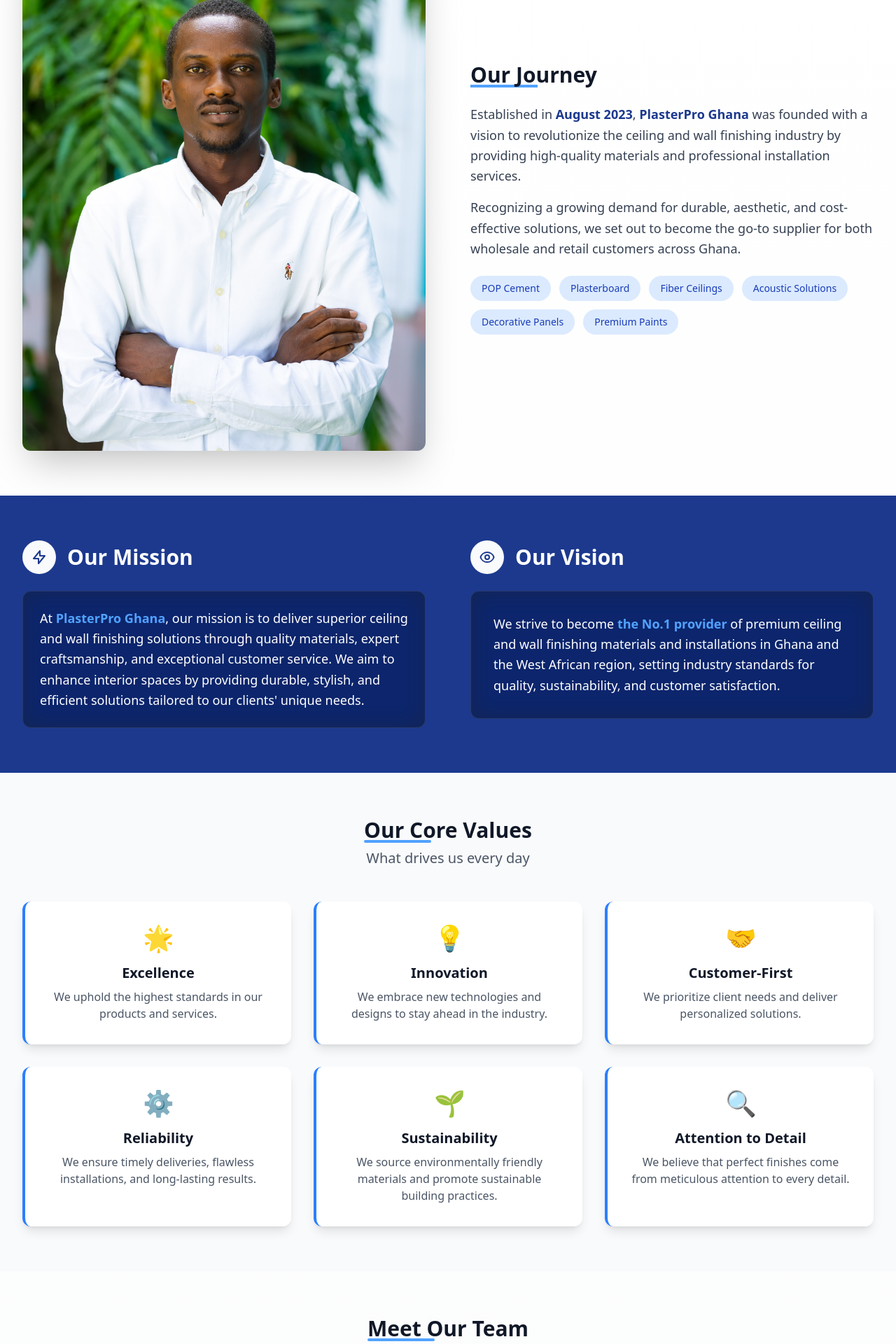
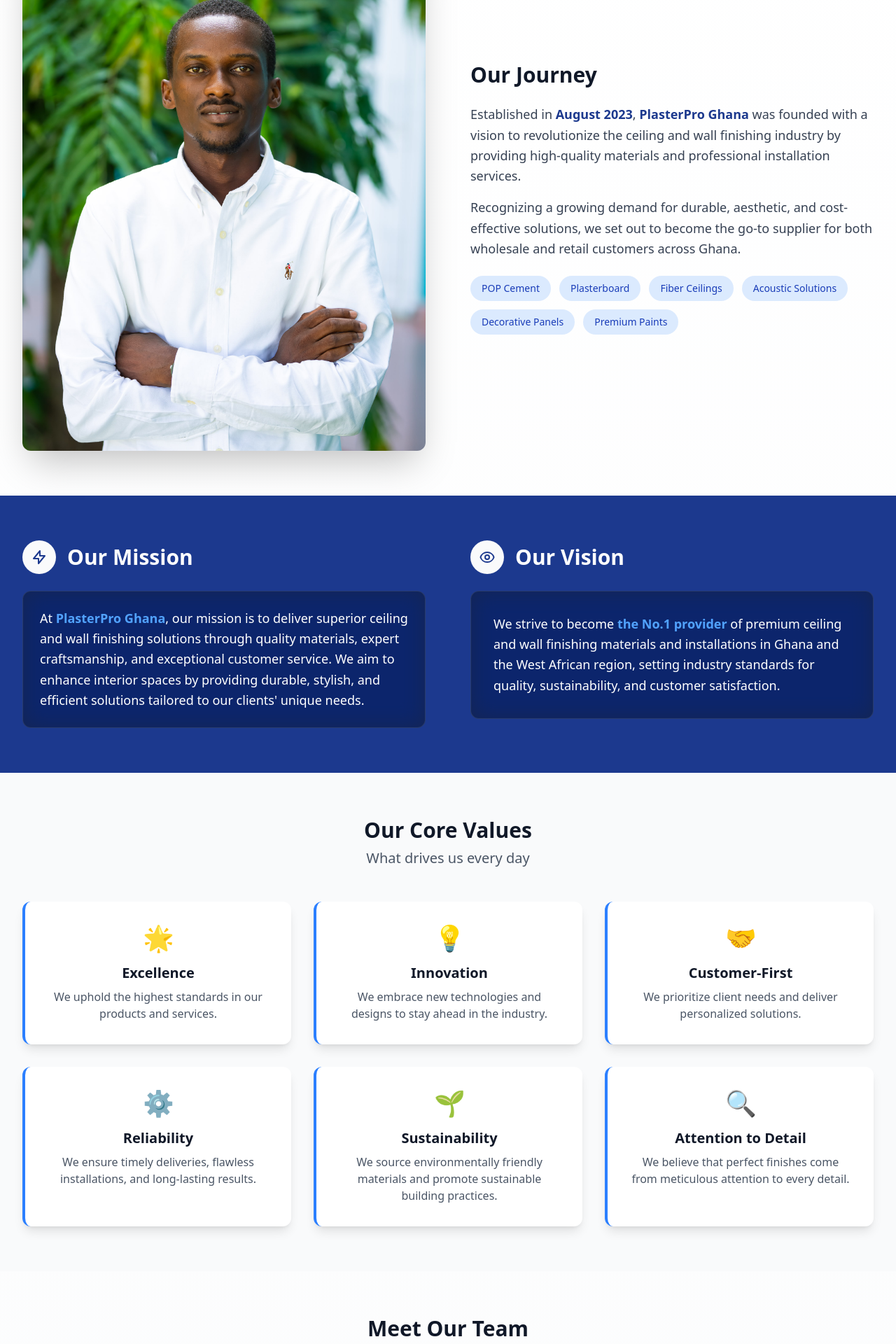
Before and after one commit to samankwah/plasterpro, a React (Vite) app: page / in a window 1280 px wide. Shown: the part 2860-4780 px from the top of the page at 70% size. Built offline with nearby package versions, Linux system fonts and the light colour scheme.

Commit message:
refactor the navbar size

```diff
--- a/src/components/Navbar.jsx
+++ b/src/components/Navbar.jsx
@@ -383,7 +383,7 @@
             <img
               src={LogoWhite}
               alt="PlasterPro Logo"
-              className="h-10 transform hover:scale-105 transition-transform duration-300"
+              className="h-11 transform hover:scale-105 transition-transform duration-300"
             />
           </Link>
 
--- a/src/pages/home/sections/AboutInnovator.jsx
+++ b/src/pages/home/sections/AboutInnovator.jsx
@@ -673,7 +673,7 @@
           <div>
             <h2 className="text-3xl font-bold text-gray-900 mb-6 relative">
               <span className="relative z-10">Our Journey</span>
-              <span className="absolute bottom-0 left-0 h-1 w-24 bg-blue-400"></span>
+              {/* <span className="absolute bottom-0 left-0 h-1 w-24 bg-blue-400"></span> */}
             </h2>
             <p className="text-lg text-gray-700 mb-4 leading-relaxed">
               Established in{" "}
@@ -802,7 +802,7 @@
           <div className="text-center mb-12">
             <h2 className="text-3xl font-bold text-gray-900 mb-2 relative inline-block">
               Our Core Values
-              <span className="absolute bottom-0 left-0 h-1 w-24 bg-blue-400 rounded-full"></span>
+              {/* <span className="absolute bottom-0 left-0 h-1 w-24 bg-blue-400 rounded-full"></span> */}
             </h2>
             <p className="text-xl text-gray-600">What drives us every day</p>
           </div>
@@ -869,7 +869,7 @@
           <div className="text-center mb-16">
             <h2 className="text-3xl font-bold text-gray-900 mb-2 relative inline-block">
               Meet Our Team
-              <span className="absolute bottom-0 left-0 h-1 w-24 bg-blue-400 rounded-full"></span>
+              {/* <span className="absolute bottom-0 left-0 h-1 w-24 bg-blue-400 rounded-full"></span> */}
             </h2>
             <p className="text-xl text-gray-600">
               The experts behind our success
```
